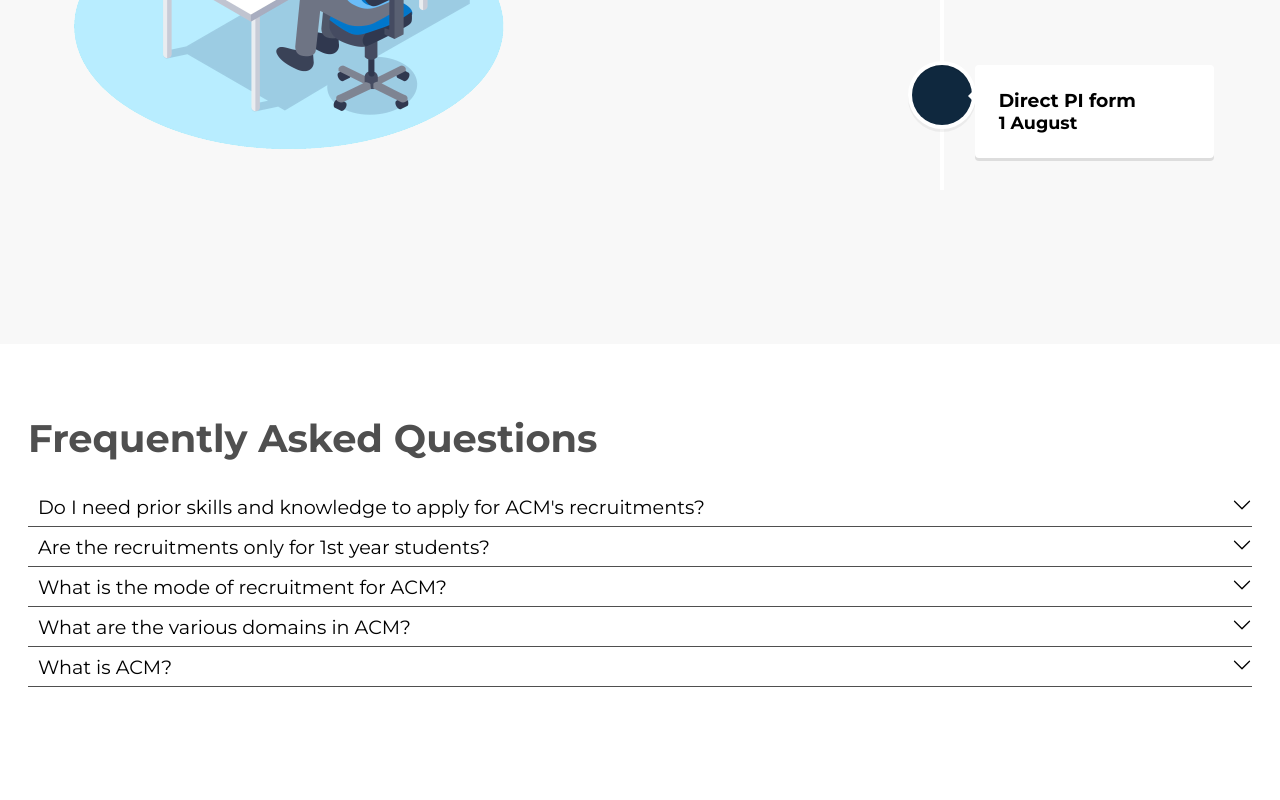
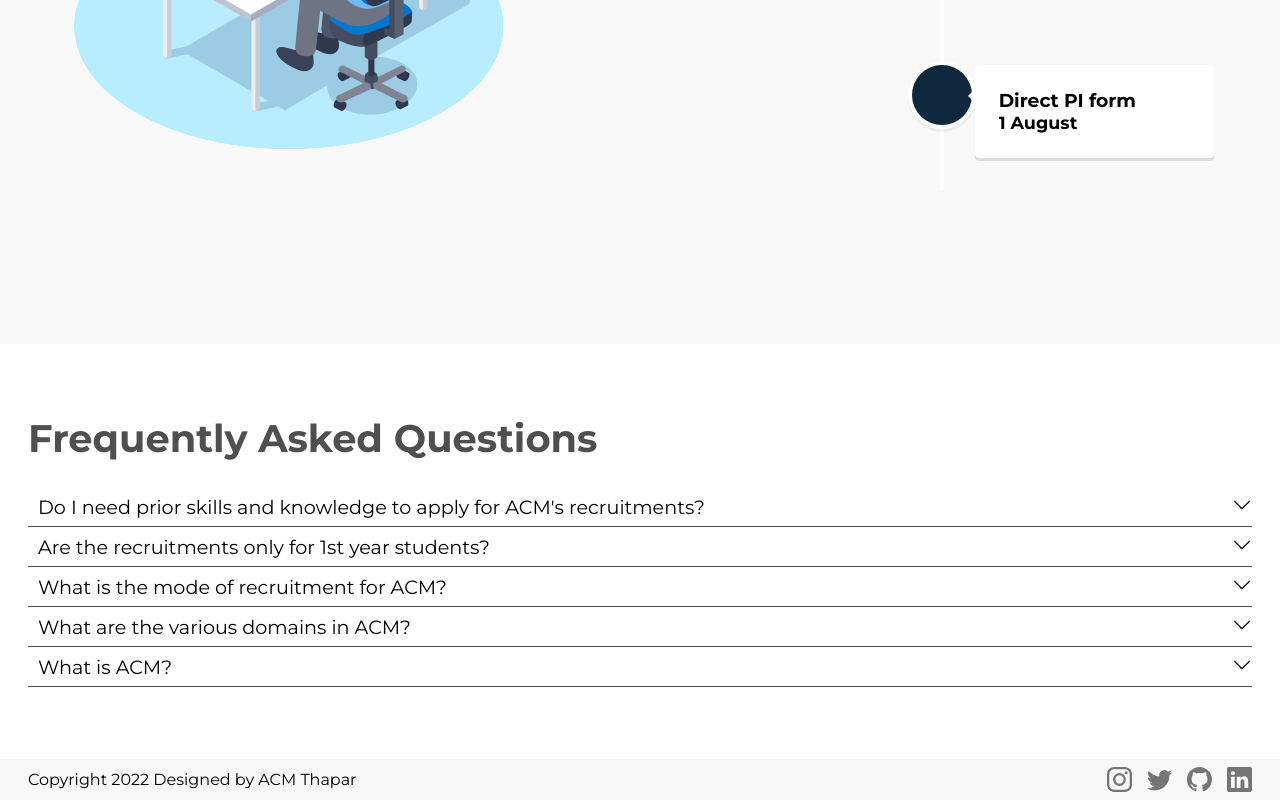
Before and after one commit to ACM-Thapar/Recruitment_Site_2027_Batch, a React (Create React App) app: page / in a window 1280 px wide. Shown: the part 1456-2256 px from the top of the page. Before the commit the page ends 2215 px from the top, so only its background shows below. Built offline with nearby package versions, Linux system fonts and the light colour scheme.

Commit message:
footer added

```diff
--- a/src/App.js
+++ b/src/App.js
@@ -3,6 +3,7 @@ import Navbar from './Components/Navbar/Navbar'
 import Home from './Components/Home/Home'
 import Timeline from './Components/Timeline/Timeline'
 import FAQs from './Components/FAQs/faqs'
+import Footer from './Components/Footer/Footer'
 
 function App() {
   return (
@@ -12,6 +13,7 @@ function App() {
     <Home/>
     <Timeline/>
     <FAQs/>
+    <Footer/>
 
     </div>
   )
--- a/src/Components/FAQs/Accordian.css
+++ b/src/Components/FAQs/Accordian.css
@@ -13,6 +13,6 @@
 
 @media screen and (max-width: 940px) {
     .main-heading{
-        padding: 30px 0px 30px 0px;
+        padding: 30px 5px 30px 5px;
     }
 }
--- /dev/null
+++ b/src/Components/Footer/Footer.css
@@ -0,0 +1,27 @@
+.footer{
+    background-color: #d9d9d932;
+    min-height: 4vh;
+}
+
+.footer .container {
+    display: flex;
+    margin: 4rem auto;
+    margin-bottom: 0;
+    justify-content: space-between;
+    align-items: center;
+    padding: 0.5rem;
+    overflow: hidden;
+}
+
+.social-icons{
+    display: flex;
+    gap: 15px;
+}
+
+
+@media screen and (max-width: 940px) {
+    .footer .container {
+        flex-direction: column;
+        gap: 20px
+    }
+}
--- /dev/null
+++ b/src/Components/Footer/Footer.jsx
@@ -0,0 +1,23 @@
+import React from 'react'
+import './Footer.css'
+import {BsInstagram, BsTwitter, BSGithub, BsGithub, BsLinkedin} from 'react-icons/bs'
+
+const Footer = () => {
+    return (
+        <div className='footer'>
+            <div className='container'>
+
+            Copyright 2022 Designed by ACM Thapar
+
+                <div className='social-icons'>
+                <BsInstagram size={25} style={{ color: '#757575' }}/>
+                <BsTwitter size={25} style={{ color: '#757575' }}/>
+                <BsGithub size={25} style={{ color: '#757575' }}/>
+                <BsLinkedin size={25} style={{ color: '#757575' }}/>
+                </div>
+            </div>
+        </div>
+    )
+}
+
+export default Footer
```
